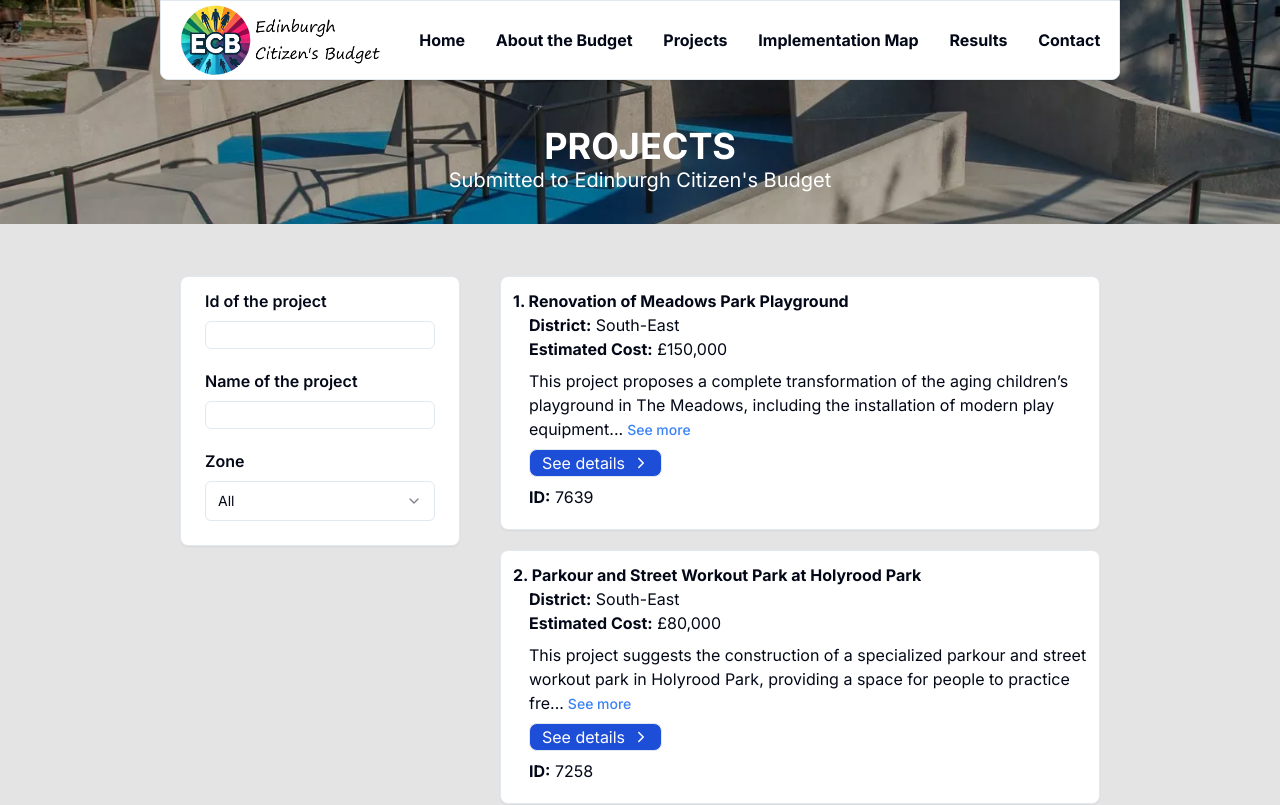
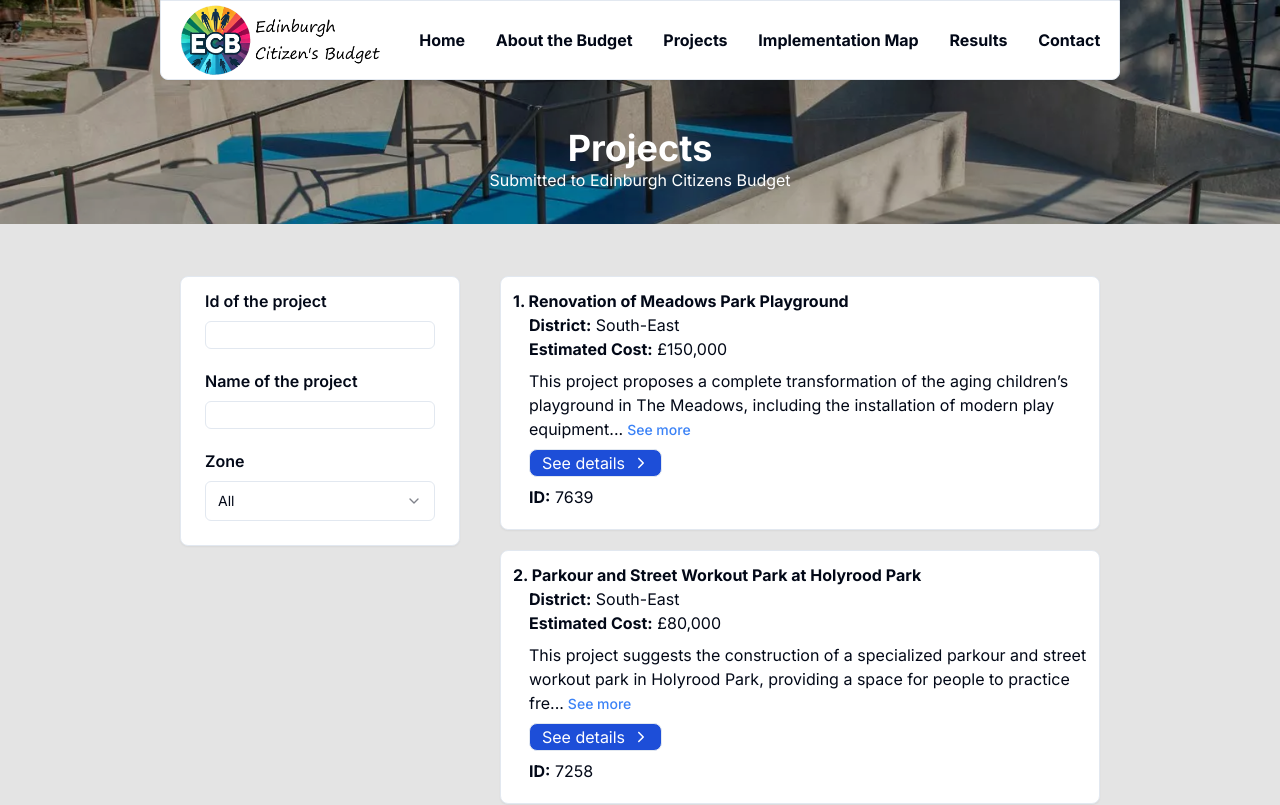
Before and after one commit to LSzpilowski/leaf-3, a Next.js app: page /projects in a window 1280 px wide. Shown: the top 805 px of the page. Built offline with nearby package versions, Linux system fonts and the light colour scheme.

Commit message:
small tweak

```diff
--- a/src/app/components/utils/genBgImage.tsx
+++ b/src/app/components/utils/genBgImage.tsx
@@ -3,9 +3,10 @@ import Image from "next/image";
 interface IGenBgImage {
   src: string;
   title: string;
+  desc?: string;
 }
 
-function GenBgImage({ src, title }: IGenBgImage) {
+function GenBgImage({ src, title, desc }: IGenBgImage) {
   return (
     <div className="relative w-full h-[28vh]">
       <Image
@@ -18,6 +19,7 @@ function GenBgImage({ src, title }: IGenBgImage) {
       <div className="absolute inset-0 bg-black opacity-25 z-10"></div>
       <div className="absolute inset-0 z-10 h-80 flex flex-col justify-center items-center">
         <p className="text-4xl font-bold text-white">{title}</p>
+        {desc ? <p className="text-white">{desc}</p> : null}
       </div>
     </div>
   );
--- a/src/app/projects/page.tsx
+++ b/src/app/projects/page.tsx
@@ -6,6 +6,7 @@ import { mockProjects } from "../mockData";
 import Image from "next/image";
 import ProjectsList from "./project/projectList";
 import FilterProjects from "./project/filterProjects";
+import GenBgImage from "../components/utils/genBgImage";
 
 function Projects() {
   const [filteredProjects, setFilteredProjects] = useState(mockProjects);
@@ -74,22 +75,11 @@ function Projects() {
 
   return (
     <div className="min-h-screen w-full flex flex-col items-center gap-8 bg-[#E4E4E4] ">
-      <div className="relative w-full h-[28vh]">
-        <Image
-          src={"/images/pkpark.png"}
-          alt="Parkour Park"
-          fill={true}
-          quality={100}
-          className="z-0 object-cover"
-        />
-        <div className="absolute inset-0 bg-black opacity-25 z-10"></div>
-        <div className="absolute inset-0 z-10 h-80 flex flex-col justify-center items-center">
-          <p className="text-4xl font-bold text-white">PROJECTS</p>
-          <p className="text-xl text-white">
-            Submitted to Edinburgh Citizen{"'"}s Budget
-          </p>
-        </div>
-      </div>
+      <GenBgImage
+        src="/images/pkpark.png"
+        title="Projects"
+        desc="Submitted to Edinburgh Citizens Budget"
+      />
       <div className="flex flex-row justify-between w-3/4 min-h-[65vh] ">
         <div className="w-1/3 text-center p-5">
           <FilterProjects
```
